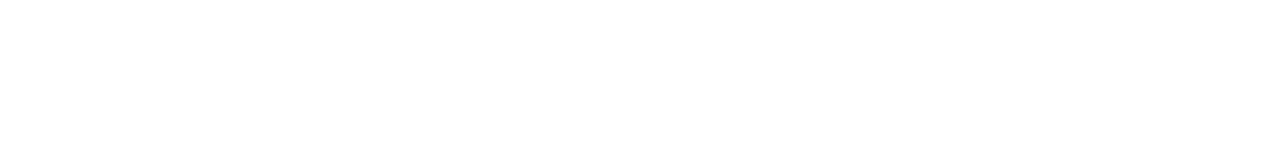
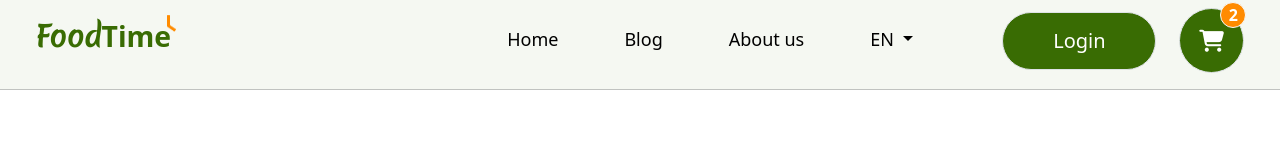
Before and after one commit to ajkn1904/food-time, a plain HTML site: page index.html in a window 1280 px wide. Drawn offline with nearby package versions, Linux system fonts and the light colour scheme.

Commit message:
navbar added

```diff
--- a/index.html
+++ b/index.html
@@ -1,12 +1,90 @@
 <!DOCTYPE html>
 <html lang="en">
+
 <head>
     <meta charset="UTF-8">
     <meta http-equiv="X-UA-Compatible" content="IE=edge">
     <meta name="viewport" content="width=device-width, initial-scale=1.0">
-    <title>Document</title>
+
+    <link href="https://cdn.jsdelivr.net/npm/bootstrap@5.3.0-alpha3/dist/css/bootstrap.min.css" rel="stylesheet"
+        integrity="sha384-KK94CHFLLe+nY2dmCWGMq91rCGa5gtU4mk92HdvYe+M/SXH301p5ILy+dN9+nJOZ" crossorigin="anonymous">
+    <link rel="stylesheet" href="styles.css">
+    <link rel="preconnect" href="https://fonts.googleapis.com">
+    <link rel="preconnect" href="https://fonts.gstatic.com" crossorigin>
+    <link href="https://fonts.googleapis.com/css2?family=Merienda&display=swap" rel="stylesheet">
+
+    <title>Food Time</title>
 </head>
+
 <body>
 
+    <header class="bg-one">
+
+
+
+        <nav class="navbar navbar-expand-lg">
+            <div class="container-fluid">
+                <div class="position-relative" id="logo">
+                    <p class="primary-text" id="logo-text"> <span class="fonts">Food</span>Time</p>
+                    <img class="position-absolute top-0" id="logo-img" src="./images/Vector.png" alt="">
+                </div>
+
+
+
+                <button class="navbar-toggler" type="button" data-bs-toggle="collapse"
+                    data-bs-target="#navbarNavDropdown" aria-controls="navbarNavDropdown" aria-expanded="false"
+                    aria-label="Toggle navigation">
+                    <span class="navbar-toggler-icon"></span>
+                </button>
+                <div class="collapse navbar-collapse" id="navbarNavDropdown">
+                    <ul class="navbar-nav d-flex">
+                        <li class="nav-item">
+                            <a class="nav-link" aria-current="page" href="#">Home</a>
+                        </li>
+                        <li class="nav-item">
+                            <a class="nav-link" href="#">Blog</a>
+                        </li>
+                        <li class="nav-item">
+                            <a class="nav-link" href="#">About us</a>
+                        </li>
+                        <li class="nav-item dropdown">
+                            <a class="nav-link dropdown-toggle" href="#" role="button" data-bs-toggle="dropdown"
+                                aria-expanded="false">
+                                EN
+                            </a>
+                            <ul class="dropdown-menu">
+                                <li><a class="dropdown-item" href="#">Item</a></li>
+                                <li><a class="dropdown-item" href="#">Logs</a></li>
+                            </ul>
+                        </li>
+
+                        <div class="nav-special-btn  position-relative">
+                            <button class="btn border" id="login-btn">Login</button>
+                            <button class="btn border" id="cart-btn">
+                                <i class="fa-sharp fa-solid fa-cart-shopping"></i>
+                                <span class="position-absolute translate-middle border border-light rounded-circle"
+                                    id="cart-alert">2</span>
+                            </button>
+                        </div>
+                    </ul>
+
+                </div>
+            </div>
+        </nav>
+
+
+        <hr>
+
+
+
+
+    </header>
+
+
+    <script src="https://kit.fontawesome.com/8d8d0b2fc7.js" crossorigin="anonymous"></script>
+    <script src="https://cdn.jsdelivr.net/npm/bootstrap@5.3.0-alpha3/dist/js/bootstrap.bundle.min.js"
+        integrity="sha384-ENjdO4Dr2bkBIFxQpeoTz1HIcje39Wm4jDKdf19U8gI4ddQ3GYNS7NTKfAdVQSZe"
+        crossorigin="anonymous"></script>
 </body>
+
 </html>
--- a/styles.css
+++ b/styles.css
@@ -0,0 +1,169 @@
+* {
+    margin: 0;
+    padding: 0;
+}
+
+.fonts {
+    font-family: 'Merienda', cursive;
+}
+
+.primary-text {
+    color: #396C03;
+}
+
+.bg-one {
+    background: #6b914211;
+
+}
+
+.navbar {
+    max-width: 1233.58px;
+    margin: auto;
+    padding-bottom: 0%;
+}
+
+#logo {
+    width: 147px;
+    height: 50.72px;
+}
+
+#logo-text {
+    font-style: normal;
+    font-weight: 700;
+    font-size: 28.3446px;
+}
+
+#logo-img {
+    width: 8.98px;
+    height: 17.27px;
+    left: 132px;
+}
+
+.nav-item {
+    font-weight: 500;
+    font-size: 18px;
+}
+
+.nav-link{
+    color: black;
+}
+
+.nav-link:hover{
+    color:#FF8B00;
+}
+
+.btn {
+    background-color: #396C03;
+    color: white;
+    font-weight: 500;
+    font-size: 22px;
+}
+
+.nav-special-btn {
+    display: flex;
+    flex-direction: row;
+    align-items: center;
+    padding: 0px;
+    gap: 23px;
+    width: 242px;
+    height: 65px;
+}
+
+#login-btn {
+    font-size: 20px;
+    width: 154px;
+    height: 58px;
+    padding: 12px 50px;
+    border-radius: 225px;
+}
+
+#cart-btn {
+    width: 65px;
+    height: 65px;
+    color: white;
+    border-radius: 50%;
+
+}
+
+#cart-btn:hover {
+    color: black;
+}
+
+#cart-alert {
+    width: 26px;
+    height: 26px;
+    background-color: #FF8B00;
+    font-weight: 700;
+    font-size: 16px;
+    top: 7px;
+    right: -15px;
+}
+
+
+.nav-item:after {
+    display: block;
+    content: '';
+    border-bottom: 2px solid #FF8B00;
+    transform: scaleX(0);
+    transition: transform .3s ease-in-out;
+    transform-origin: 0% 100%;
+}
+
+
+.nav-item:hover:after {
+    transform: scaleX(1);
+    transform-origin: 0% 100%;
+}
+
+
+
+
+@media only screen and (max-width: 991px) {
+    .nav-special-btn {
+margin-top: 10px;
+    }
+}
+
+
+
+
+@media only screen and (min-width: 992px) and (max-width: 1199px) {
+    .navbar {
+        width: 900px;
+        margin: auto;
+    }
+
+    #logo {
+        margin-right: 20%;
+    }
+
+    .navbar-nav {
+        align-items: center;
+    }
+
+    .nav-item {
+        margin-right: 30px;
+    }
+
+    .nav-special-btn {
+        margin-left: 0;
+    }
+}
+
+@media only screen and (min-width: 1200px) {
+    #logo {
+        margin-right: 317px;
+    }
+
+    .navbar-nav {
+        align-items: center;
+    }
+
+    .nav-item {
+        margin-right: 50px;
+    }
+
+    .nav-special-btn {
+        margin-left: 31px;
+    }
+}
```
